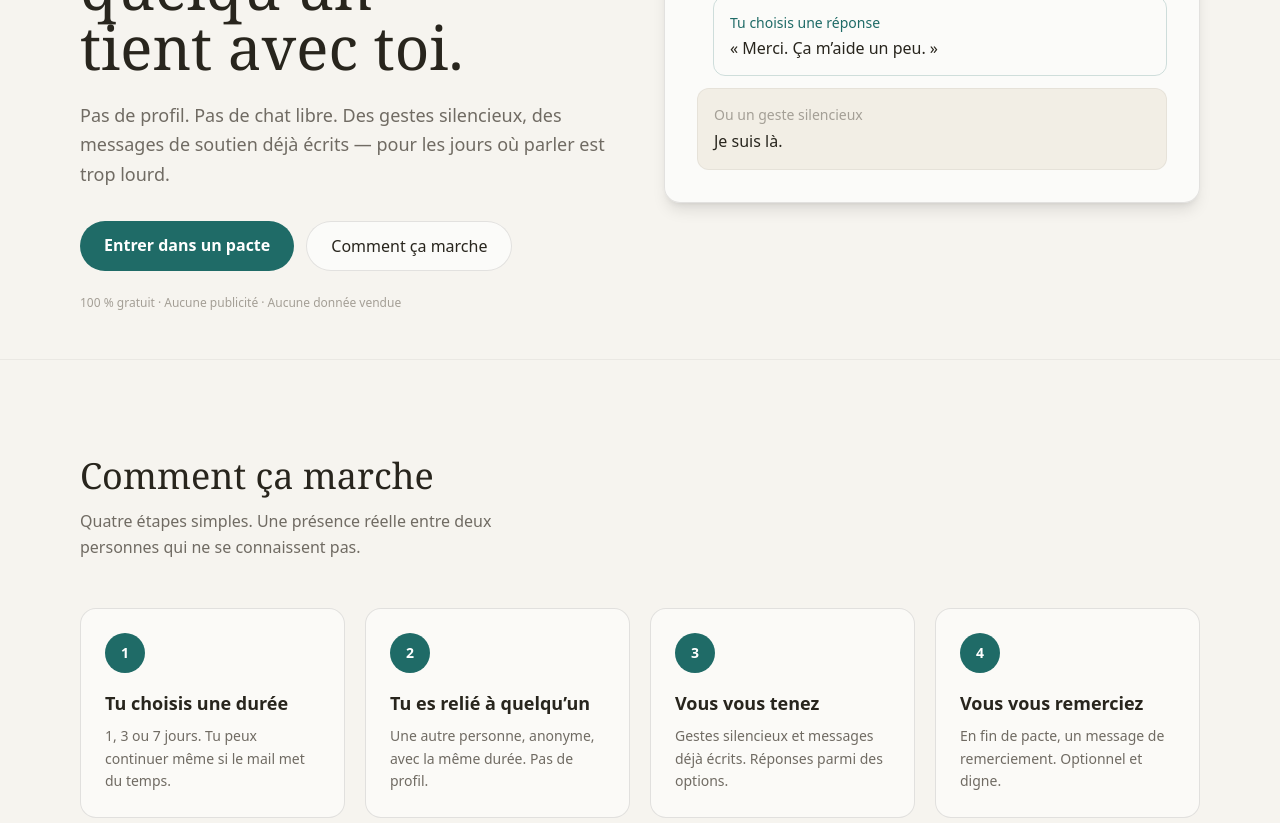
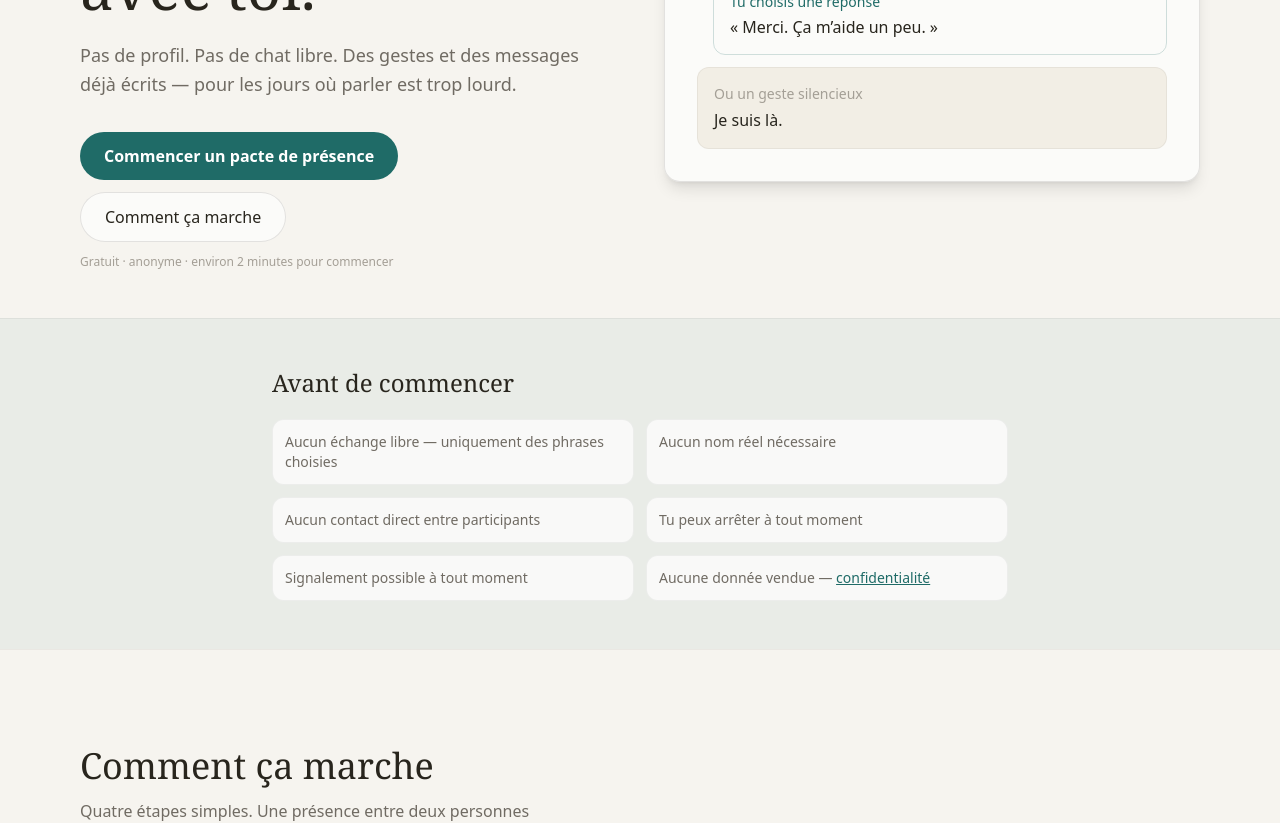
Before and after one commit to piratebtz64-hue/pacte-silencieux, a Next.js app: page / in a window 1280 px wide. Shown: the part 480-1303 px from the top of the page. Built offline with nearby package versions, Linux system fonts and the light colour scheme; no server answers.

Commit message:
feat: accueil + start + footer — confiance, CTA clair, rôles, vocabulaire

```diff
--- a/src/app/page.tsx
+++ b/src/app/page.tsx
@@ -9,8 +9,6 @@ export default function HomePage() {
   return (
     <main className="min-h-screen">
       <Header />
-
-      {/* BANDEAU MARQUE — pleine largeur */}
       <BrandBanner />
 
       {/* HERO */}
@@ -20,20 +18,19 @@ export default function HomePage() {
             <span className="inline-block px-3 py-1 rounded-full bg-[#1f6b67]/10 text-[#1f6b67] text-xs font-bold uppercase tracking-wide">
               gratuit · anonyme · 1 à 7 jours
             </span>
-            <h1 className="mt-5 text-5xl md:text-6xl font-serif leading-tight max-w-[13ch]">
-              Pendant quelques jours, quelqu’un tient avec toi.
+            <h1 className="mt-5 text-4xl md:text-5xl lg:text-6xl font-serif leading-tight max-w-[16ch]">
+              Pendant quelques jours, une personne reste là avec toi.
             </h1>
             <p className="mt-6 text-lg text-[#706b63] dark:text-[#a49f96] max-w-[54ch] leading-relaxed">
-              Pas de profil. Pas de chat libre. Des gestes silencieux, des
-              messages de soutien déjà écrits — pour les jours où parler est trop
-              lourd.
+              Pas de profil. Pas de chat libre. Des gestes et des messages déjà
+              écrits — pour les jours où parler est trop lourd.
             </p>
-            <div className="mt-8 flex flex-wrap gap-3">
+            <div className="mt-8 flex flex-wrap gap-3 items-center">
               <Link
                 href="/start"
                 className="px-6 py-3 rounded-full bg-[#1f6b67] text-white font-bold hover:bg-[#184f4d] transition"
               >
-                Entrer dans un pacte
+                Commencer un pacte de présence
               </Link>
               <Link
                 href="#comment"
@@ -42,8 +39,8 @@ export default function HomePage() {
                 Comment ça marche
               </Link>
             </div>
-            <p className="mt-6 text-xs text-[#a49f96]">
-              100 % gratuit · Aucune publicité · Aucune donnée vendue
+            <p className="mt-3 text-xs text-[#a49f96]">
+              Gratuit · anonyme · environ 2 minutes pour commencer
             </p>
           </div>
 
@@ -73,19 +70,49 @@ export default function HomePage() {
         </div>
       </section>
 
+      {/* CONFIANCE */}
+      <section className="py-12 border-t border-black/5 dark:border-white/5 bg-[#1f6b67]/[0.06]">
+        <div className="max-w-3xl mx-auto px-4">
+          <h2 className="text-2xl font-serif">Avant de commencer</h2>
+          <ul className="mt-5 grid sm:grid-cols-2 gap-3 text-sm text-[#706b63] dark:text-[#a49f96]">
+            <li className="p-3 rounded-xl bg-white/70 dark:bg-white/5 border border-black/5">
+              Aucun échange libre — uniquement des phrases choisies
+            </li>
+            <li className="p-3 rounded-xl bg-white/70 dark:bg-white/5 border border-black/5">
+              Aucun nom réel nécessaire
+            </li>
+            <li className="p-3 rounded-xl bg-white/70 dark:bg-white/5 border border-black/5">
+              Aucun contact direct entre participants
+            </li>
+            <li className="p-3 rounded-xl bg-white/70 dark:bg-white/5 border border-black/5">
+              Tu peux arrêter à tout moment
+            </li>
+            <li className="p-3 rounded-xl bg-white/70 dark:bg-white/5 border border-black/5">
+              Signalement possible à tout moment
+            </li>
+            <li className="p-3 rounded-xl bg-white/70 dark:bg-white/5 border border-black/5">
+              Aucune donnée vendue —{' '}
+              <Link href="/confidentialite" className="text-[#1f6b67] underline">
+                confidentialité
+              </Link>
+            </li>
+          </ul>
+        </div>
+      </section>
+
       <section id="comment" className="py-24 border-t border-black/5 dark:border-white/5">
         <div className="max-w-6xl mx-auto px-4">
           <h2 className="text-4xl font-serif max-w-[18ch]">Comment ça marche</h2>
           <p className="mt-3 text-[#706b63] dark:text-[#a49f96] max-w-[52ch] leading-relaxed">
-            Quatre étapes simples. Une présence réelle entre deux personnes qui
-            ne se connaissent pas.
+            Quatre étapes simples. Une présence entre deux personnes qui ne se
+            connaissent pas.
           </p>
           <div className="mt-12 grid md:grid-cols-2 lg:grid-cols-4 gap-5">
             {[
               {
                 n: '1',
                 t: 'Tu choisis une durée',
-                d: '1, 3 ou 7 jours. Tu peux continuer même si le mail met du temps.',
+                d: '1, 3 ou 7 jours. Environ 2 minutes pour démarrer.',
               },
               {
                 n: '2',
@@ -94,12 +121,12 @@ export default function HomePage() {
               },
               {
                 n: '3',
-                t: 'Vous vous tenez',
-                d: 'Gestes silencieux et messages déjà écrits. Réponses parmi des options.',
+                t: 'Vous restez présents',
+                d: 'Gestes et messages déjà écrits. Réponses parmi des options.',
               },
               {
                 n: '4',
-                t: 'Vous vous remerciez',
+                t: 'Vous pouvez vous remercier',
                 d: 'En fin de pacte, un message de remerciement. Optionnel et digne.',
               },
             ].map((s) => (
@@ -222,8 +249,11 @@ export default function HomePage() {
             href="/start"
             className="mt-8 inline-block px-8 py-4 rounded-full bg-[#1f6b67] text-white font-bold hover:bg-[#184f4d] transition text-lg"
           >
-            Commencer un pacte
+            Commencer un pacte de présence
           </Link>
+          <p className="mt-4 text-xs text-[#a49f96]">
+            Gratuit · anonyme · 2 minutes pour commencer
+          </p>
           <p className="mt-6 text-xs text-[#a49f96]">
             En détresse ?{' '}
             <a href="#aide" className="underline hover:text-[#1f6b67]">
--- a/src/app/start/page.tsx
+++ b/src/app/start/page.tsx
@@ -65,13 +65,14 @@ export default function StartPage() {
         <div className="max-w-md mx-auto text-center">
           <div className="text-4xl mb-4">{done.emailSent ? '✉️' : '✅'}</div>
           <h1 className="text-2xl font-serif">
-            {done.emailSent ? 'Lien magique envoyé' : 'Pacte prêt'}
+            {done.emailSent ? 'Lien envoyé par e-mail' : 'Pacte prêt'}
           </h1>
 
           {done.emailSent ? (
             <p className="mt-3 text-[#706b63] dark:text-[#a49f96] leading-relaxed">
               Vérifie ta boîte mail (et les spams). Tu peux aussi continuer tout
-              de suite sans attendre le mail.
+              de suite sans attendre le mail — c’est une option technique, pas
+              une obligation d’attendre.
             </p>
           ) : (
             <p className="mt-3 text-[#706b63] dark:text-[#a49f96] leading-relaxed">
@@ -104,7 +105,7 @@ export default function StartPage() {
   }
 
   return (
-    <main className="min-h-screen grid place-items-center">
+    <main className="min-h-screen py-10">
       <div className="max-w-md mx-auto px-4 w-full">
         <Link
           href="/"
@@ -112,11 +113,33 @@ export default function StartPage() {
         >
           ← Retour
         </Link>
-        <h1 className="mt-6 text-3xl font-serif">Commencer un pacte</h1>
+        <h1 className="mt-6 text-3xl font-serif">Commencer un pacte de présence</h1>
         <p className="mt-2 text-[#706b63] dark:text-[#a49f96]">
-          Choisis une durée et ton email. Tu pourras continuer même si le mail
-          n’arrive pas tout de suite.
+          Gratuit · anonyme · environ 2 minutes pour démarrer
         </p>
+
+        {/* Rôles */}
+        <div className="mt-6 p-4 rounded-2xl border border-black/10 dark:border-white/10 bg-white/60 dark:bg-white/5">
+          <p className="text-sm font-bold text-[#1f6b67] mb-2">Ton rôle</p>
+          <p className="text-sm text-[#706b63] dark:text-[#a49f96] leading-relaxed">
+            Tu peux <strong>avoir besoin d’une présence</strong>,{' '}
+            <strong>être présent pour quelqu’un</strong>, ou les deux. Le parcours
+            est le même : une seule personne anonyme, la même durée, des messages
+            et gestes déjà écrits.
+          </p>
+        </div>
+
+        {/* Confiance */}
+        <div className="mt-4 p-4 rounded-2xl border border-[#1f6b67]/20 bg-[#1f6b67]/5">
+          <p className="text-sm font-bold mb-2">Ce qui est garanti</p>
+          <ul className="text-sm text-[#706b63] dark:text-[#a49f96] space-y-1.5">
+            <li>· Aucun échange libre (pas de chat)</li>
+            <li>· Aucun nom réel nécessaire</li>
+            <li>· Aucun contact direct entre participants</li>
+            <li>· Tu peux arrêter à tout moment</li>
+            <li>· Signalement possible à tout moment</li>
+          </ul>
+        </div>
 
         <form onSubmit={handleSubmit} className="mt-8 space-y-6">
           <div>
@@ -150,6 +173,10 @@ export default function StartPage() {
               placeholder="ton@email.com"
               autoComplete="email"
             />
+            <p className="mt-1.5 text-xs text-[#a49f96]">
+              Sert au lien de connexion. Tu pourras continuer même si le mail
+              met du temps à arriver (limite technique possible).
+            </p>
           </div>
 
           {error && (
@@ -159,15 +186,22 @@ export default function StartPage() {
           <button
             type="submit"
             disabled={loading}
-            className="w-full py-3 rounded-lg bg-[#1f6b67] text-white font-bold hover:bg-[#184f4d] transition disabled:opacity-60 disabled:cursor-not-allowed"
+            className="w-full py-3.5 rounded-full bg-[#1f6b67] text-white font-bold hover:bg-[#184f4d] transition disabled:opacity-60"
           >
-            {loading ? 'Création…' : 'Commencer'}
+            {loading ? 'Création…' : 'Commencer un pacte de présence'}
           </button>
         </form>
 
         <p className="mt-6 text-xs text-[#a49f96] text-center leading-relaxed">
-          Aucun profil public. Si le lien mail est limité, un bouton te permet
-          d’entrer quand même en attente d’appairage.
+          En continuant, tu acceptes les{' '}
+          <Link href="/cgu" className="underline">
+            conditions d’utilisation
+          </Link>{' '}
+          et la{' '}
+          <Link href="/confidentialite" className="underline">
+            confidentialité
+          </Link>
+          .
         </p>
       </div>
     </main>
--- a/src/components/Footer.tsx
+++ b/src/components/Footer.tsx
@@ -12,7 +12,7 @@ export default function Footer() {
             Un espace d’entraide sociale discrète
           </p>
         </div>
-        <div className="flex flex-wrap items-center justify-center gap-4 text-sm">
+        <div className="flex flex-wrap items-center justify-center gap-3 sm:gap-4 text-sm">
           <Link href="/start" className="text-[#1f6b67] font-bold hover:underline">
             Commencer
           </Link>
@@ -22,7 +22,26 @@ export default function Footer() {
           <DonationButton />
         </div>
       </div>
-      <p className="mt-8 text-center text-xs text-[#a49f96]">
+
+      <nav className="mt-8 flex flex-wrap justify-center gap-x-4 gap-y-2 text-xs text-[#a49f96]">
+        <Link href="/confidentialite" className="hover:text-[#1f6b67] hover:underline">
+          Confidentialité
+        </Link>
+        <Link href="/mentions-legales" className="hover:text-[#1f6b67] hover:underline">
+          Mentions légales
+        </Link>
+        <Link href="/cgu" className="hover:text-[#1f6b67] hover:underline">
+          Conditions d’utilisation
+        </Link>
+        <Link href="/contact" className="hover:text-[#1f6b67] hover:underline">
+          Contact
+        </Link>
+        <Link href="/signaler" className="hover:text-[#1f6b67] hover:underline">
+          Signaler un problème
+        </Link>
+      </nav>
+
+      <p className="mt-6 text-center text-xs text-[#a49f96]">
         Ne remplace pas une aide professionnelle · En détresse : 3114 (France)
       </p>
     </footer>
--- a/src/components/Header.tsx
+++ b/src/components/Header.tsx
@@ -15,7 +15,7 @@ export default function Header({ showCta = true }: { showCta?: boolean }) {
               href="/start"
               className="px-4 py-2 rounded-full bg-[#1f6b67] text-white text-sm font-bold hover:bg-[#184f4d] transition"
             >
-              Entrer dans un pacte
+              Commencer un pacte
             </Link>
           )}
           <ThemeToggle />
```
